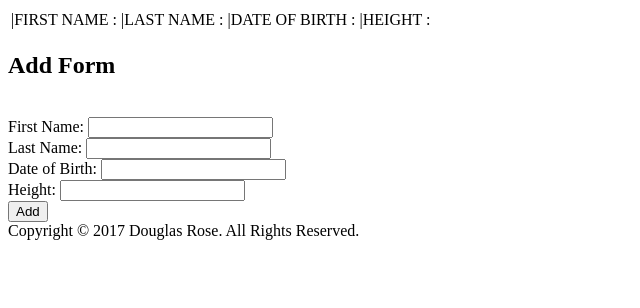
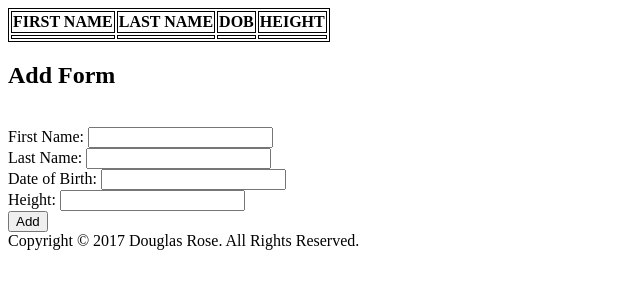
Before and after one commit to DougRomeu/SE266, a PHP site: page /lab2/index.php in a window 1280 px wide. Shown: the top 308 px of the page, without its empty margins (0-640 px from the left). Run offline with PHP 8.4, Linux system fonts and the light colour scheme; tables that the repository leaves empty or names only in its code hold one stand-in row (values such as "Sample post"); data that the repository does not hold is empty.

Commit message:
table completed

```diff
--- a/lab2/assets/actors.php
+++ b/lab2/assets/actors.php
@@ -13,11 +13,17 @@
         $actors = $sql->fetchAll(PDO::FETCH_ASSOC);
         if ($sql->rowCount() > 0) {
             $table = "<table>" . PHP_EOL;
+            $table .= "<tr>
+                        <th>FIRST NAME</th>
+                        <th>LAST NAME</th>
+                        <th>DOB</th>
+                        <th>HEIGHT</th>
+                       </tr>";
             foreach ($actors as $actor) {
-                $table .= "<tr><td> |FIRST NAME : " . $actor['firstname'];
-                $table .= "</td><td> |LAST NAME : " . $actor['lastname'];
-                $table .= "</td><td> |DATE OF BIRTH : " . $actor['dob'];
-                $table .= "</td><td> |HEIGHT : " . $actor['height'];
+                $table .= "<tr><td>" . $actor['firstname'];
+                $table .= "</td><td>" . $actor['lastname'];
+                $table .= "</td><td>" . $actor['dob'];
+                $table .= "</td><td>" . $actor['height'];
 
                 $table .= "</td></tr>";
             }
--- a/lab2/assets/addForm.php
+++ b/lab2/assets/addForm.php
@@ -9,8 +9,8 @@
 <h1>Add Form</h1>
 </br>
 <form method="post" action="#">
-    First Name: <input type="text" name="firstName"/><br />
-    Last Name: <input type="text" name="lastName"/><br />
+    First Name: <input type="text" name="firstname"/><br />
+    Last Name: <input type="text" name="lastname"/><br />
     Date of Birth: <input type="text" name="dob"/><br />
     Height: <input type="text" name="height"/><br />
     <input type="submit" name="action" value="Add"/>
--- a/lab2/assets/header.php
+++ b/lab2/assets/header.php
@@ -12,6 +12,12 @@
     <meta charset="UTF-8">
     <title>Lab 2 Actors</title>
     <!-- css goes here -->
+    <style>
+        table {border: 1px solid black;}
+        td {border:1px solid black;}
+        tr {border:1px solid black;}
+        th {border: 1px solid black;}
+    </style>
     <!-- javaScript goes here -->
 </head>
 <body>
--- a/lab2/index.php
+++ b/lab2/index.php
@@ -12,7 +12,10 @@
 
 switch ($action){
     case "Add":
-        addActor($db, $firstname, $lastname, $dob, $height);
+        //if (strlen($firstname) >= 1 && strlen($lastname) >= 1 && strlen($dob) >= 1 && strlen($height) >= 1)
+        //{
+            addActor($db, $firstname, $lastname, $dob, $height);
+        //}
         break;
 }
 echo (getActorsAsTable($db));
```
